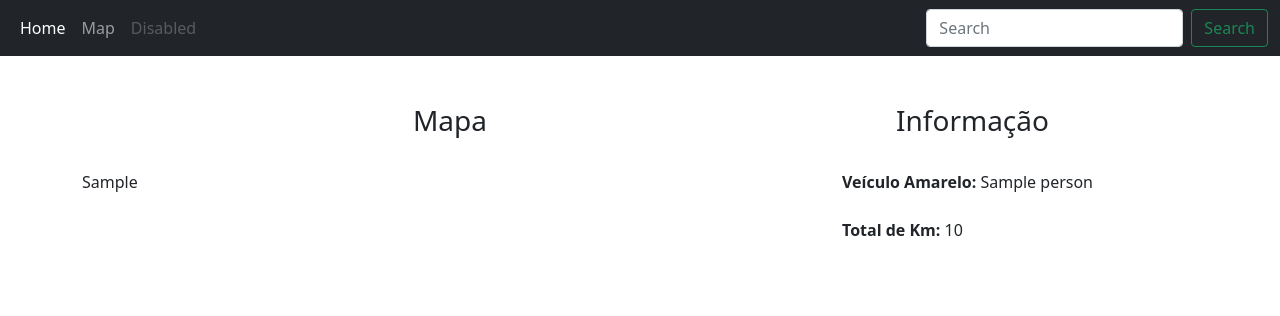
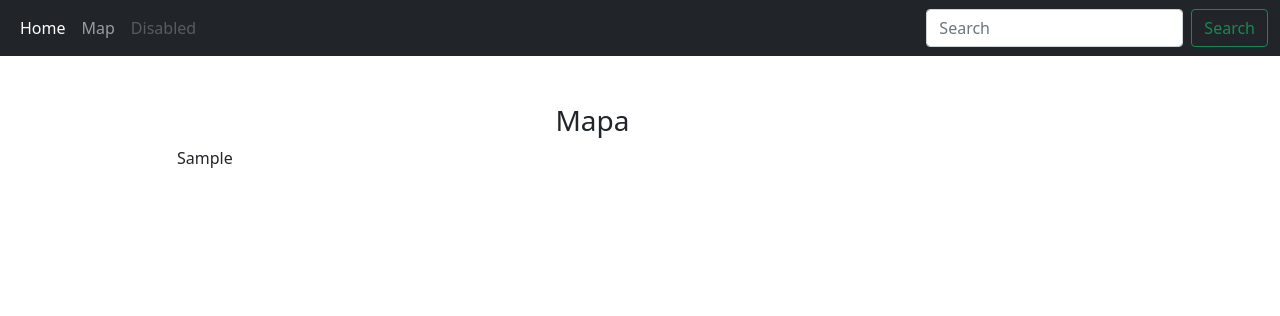
Before and after one commit to Willian999367/VRP, a Django app: template sitemap/templates/map.html in a window 1280 px wide. Shown: the top 316 px of the page. Run offline with Django 3.2, Linux system fonts and the light colour scheme; the template is opened without the code that fills it: most values are stand-ins (such as "Sample title", 1, 10 or a date in 2020).

Commit message:
Ajuste Html

```diff
--- a/sitemap/templates/map.html
+++ b/sitemap/templates/map.html
@@ -5,48 +5,13 @@
 
 <div class="container mt-4 pt-4">
     <div class="row">
-        <div class="col-md-8">
-            <h3 class="text-center"> Mapa </h3>
-            <br>
-            {{m | safe }}
-        </div>
-
-        <div class="col-md-3">
-
-            <h3 class="text-center"> Informação </h3>
-            <br>
-            {% for person in distancia_real %}
-
-            {% if forloop.counter0 == 0 %}
-                 <b>Veículo Amarelo:</b> {{ person }}
-                <br>
-            {% endif %}
-
-            {% if forloop.counter0 == 1 %}
-                <b>Veículo Azul: </b>{{ person }}
-                <br>
-            {% endif %}
-
-            {% if forloop.counter0 == 2 %}
-                <b>Veículo Vermelho: </b>{{ person }}
-                <br>
-            {% endif %}
-
-            {% if forloop.counter0 == 3 %}
-                <b>Veículo Laranja:</b> {{ person }}
-                <br>
-            {% endif %}
-
-
-            {% endfor %}
-            <br>
-            <p><b>Total de Km:</b> {{soma_total}}</p>
-
+        <div class="col-md-1">
 
         </div>
 
-        </div>
-
+        <div class="col-md-9">
+            <h3 class="text-center"> Mapa </h3>
+             {{m | safe }}
     </div>
 
 </div>
--- a/sitemap/urls.py
+++ b/sitemap/urls.py
@@ -1,9 +1,12 @@
 #coding: utf-8
 from django.urls import path
+from django.conf.urls import url
 from .import views
 
 
 urlpatterns = [
-    path('map/', views.Index.as_view(), name='map'),
+
+    #path('map/', views.Index.as_view(), name='map'),
+    url('map/(?P<id>[A-z]+)/$', views.Index.as_view(), name='map'),
 
 ]
```
Also changed, not shown: sitemap/views.py (+28 -10 lines).
